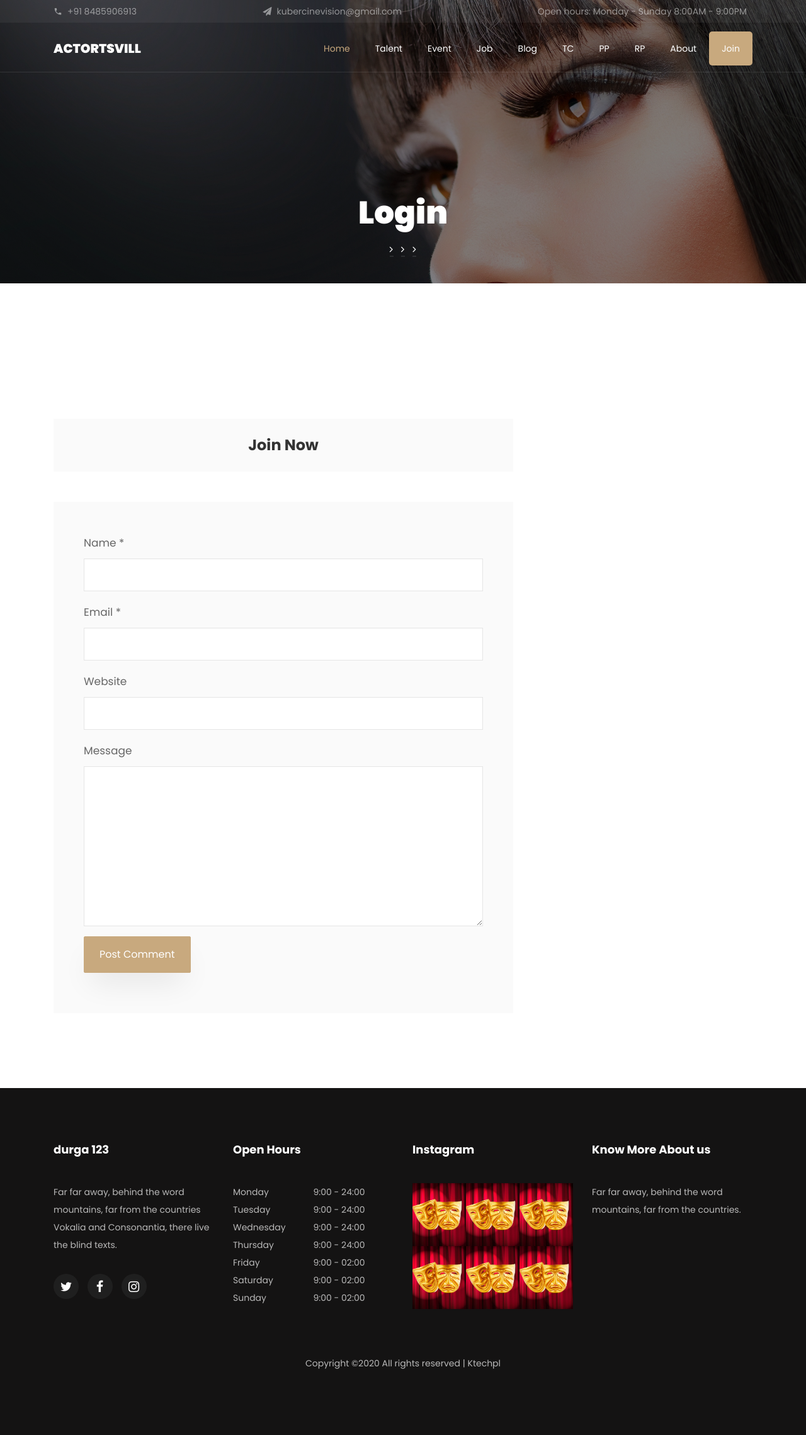
After one commit to kriyes/act2, a Django app: page /users/login/ in a window 1280 px wide. The commit adds this page. Shown: the whole page at 63% size. Run offline with Django 3.2, Linux system fonts and the light colour scheme; some libraries are stand-ins or nearby versions; some web fonts are replaced.

Commit message:
updated durga html & add login and logout

```diff
--- a/templates/account/durga.html
+++ b/templates/account/durga.html
@@ -2,28 +2,20 @@
 <!DOCTYPE html>
 <html lang="en">
   <head>
-    <title>ActorsVill :  Best123.3 </title>
+    <title>ActorsVill :  Best v1.3.4 </title>
     <meta charset="utf-8">
-    <meta name="viewport" content="width=device-width, initial-scale=1, shrink-to-fit=no">
-
+    <meta name="viewport" content="width=device-width, initial-scale=1, shrink-to-fit=yes">
     <link href="https://fonts.googleapis.com/css?family=Poppins:100,200,300,400,500,600,700,800,900" rel="stylesheet">
     <link href="https://fonts.googleapis.com/css?family=Great+Vibes&display=swap" rel="stylesheet">
-
     <link rel="stylesheet" href="{% static "css/open-iconic-bootstrap.min.css" %}">
     <link rel="stylesheet" href="{% static "css/animate.css" %}">
-
     <link rel="stylesheet" href="{% static "css/owl.carousel.min.css"%}">
     <link rel="stylesheet" href="{% static "css/owl.theme.default.min.css" %}">
     <link rel="stylesheet" href="{% static "css/magnific-popup.css" %}">
-
     <link rel="stylesheet" href="{% static "css/aos.css" %}">
-
     <link rel="stylesheet" href="{% static "css/ionicons.min.css" %}">
-
     <link rel="stylesheet" href="{% static "css/bootstrap-datepicker.css" %}">
     <link rel="stylesheet" href="{% static "css/jquery.timepicker.css" %}">
-
-
     <link rel="stylesheet" href="{% static "css/flaticon.css" %}">
     <link rel="stylesheet" href="{% static "css/icomoon.css" %}">
     <link rel="stylesheet" href="{% static "css/style.css" %}">
@@ -61,15 +53,15 @@
 	        <ul class="navbar-nav ml-auto">
 	        	<li class="nav-item active"><a href="/" class="nav-link">Home</a></li>
             <li class="nav-item"><a href="/talent/" class="nav-link">Talent</a></li>
-            <li class="nav-item"><a href="/event/" class="nav-link">Event</a></li>
-            <li class="nav-item"><a href="/job/" class="nav-link">Job</a></li>
+            <li class="nav-item"><a href="/events/" class="nav-link">Event</a></li>
+            <li class="nav-item"><a href="/jobs/" class="nav-link">Job</a></li>
             <li class="nav-item"><a href="/blog/" class="nav-link">Blog</a></li>
-            {% comment %} <li class="nav-item"><a href="/talent_details/" class="nav-link">Talent Details</a></li> {% endcomment %}
+
             <li class="nav-item"><a href="/tc/" class="nav-link">TC</a></li>
             <li class="nav-item"><a href="/pp/" class="nav-link">PP</a></li>
             <li class="nav-item"><a href="/rp/" class="nav-link">RP</a></li>
-	        	<li class="nav-item"><a href="/about/" class="nav-link">About</a></li>
-	        	<li class="nav-item cta"><a href="/TT/" class="nav-link">TICK</a></li>
+                <li class="nav-item"><a href="/about/" class="nav-link">About</a></li>
+	        	<li class="nav-item cta"><a href="/users/register/" class="nav-link">Join</a></li>
 	        </ul>
 	      </div>
 	    </div>
--- /dev/null
+++ b/templates/users/login.html
@@ -0,0 +1,71 @@
+{% extends 'account/durga.html' %}
+{% load static %}
+
+{% block content %}
+
+    <section class="hero-wrap hero-wrap-2" style="background-image: url({% static 'images/bg_3.jpg' %});" data-stellar-background-ratio="0.5">
+      <div class="overlay"></div>
+      <div class="container">
+        <div class="row no-gutters slider-text align-items-end justify-content-center">
+          <div class="col-md-9 ftco-animate text-center mb-4">
+            <h1 class="mb-2 bread">Login</h1>
+            <p class="breadcrumbs"><span class="mr-2"><a href="index.html"> <i class="ion-ios-arrow-forward"></i></a></span> <span class="mr-2"><a href="blog.html"><i class="ion-ios-arrow-forward"></i></a></span> <span><i class="ion-ios-arrow-forward"></i></span></p>
+          </div>
+        </div>
+      </div>
+    </section>
+    <section class="ftco-section">
+			<div class="container">
+				<div class="row">
+                      <div class="col-lg-8 ftco-animate">
+                            <div class="comment-form-wrap pt-5">
+                                {% csrf_token %}
+<!--                                {{ form.as_table }}-->
+<!--                                {{ form.as_p}}-->
+                                    <div class="comment-form-wrap pt-5">
+                                    <h3 class="mb-5 h4 font-weight-bold p-4 bg-light" style="text-align:center">Join Now</h3>
+                                    <form action="#" class="p-4 p-md-5 bg-light">
+
+                                      <div class="form-group">
+                                        <label for="name">Name *</label>
+                                        <input type="text" class="form-control" id="name">
+                                      </div>
+
+                                      <div class="form-group">
+                                        <label for="email">Email *</label>
+                                        <input type="email" class="form-control" id="email">
+                                      </div>
+
+                                      <div class="form-group">
+                                        <label for="website">Website</label>
+                                        <input type="url" class="form-control" id="website">
+                                      </div>
+
+                                        <div class="form-group">
+                                        <label for="message">Message</label>
+                                        <textarea name="" id="message" cols="30" rows="10" class="form-control"></textarea>
+                                      </div>
+                                      <div class="form-group">
+                                        <input type="submit" value="Post Comment" class="btn py-3 px-4 btn-primary">
+                                      </div>
+
+                </form>
+              </div>
+            </div>
+          </div>
+
+                                </form>
+                              </div>
+                        </div>
+                </div>
+            </div>
+
+		</section>
+
+
+
+
+
+
+
+{% endblock content %}
--- a/users/urls.py
+++ b/users/urls.py
@@ -3,9 +3,12 @@ from django.urls import path
 
 from .views import *
 
-app_name = "users"
+app_name="users"
 
 urlpatterns = [
-    path('register/', RegisterView.as_view(), name="register"),
+    path('register/',RegisterView.as_view(),name="register"),
+    path('login/',UserLoginView.as_view(),name="login"),
+    path('logout/',UserLogoutView.as_view(),name="logout"),
+
 
 ]
--- a/users/views.py
+++ b/users/views.py
@@ -1,10 +1,21 @@
+from django.contrib.auth.views import LoginView, LogoutView
+from django.shortcuts import render
+
 # Create your views here.
 from django.views.generic import CreateView
+from .forms import RegisterForm
 
-from .forms import RegisterForm
 
 
 class RegisterView(CreateView):
     template_name = 'users/register.html'
     form_class = RegisterForm
     success_url = '/'
+
+
+class UserLoginView(LoginView):
+    template_name = 'users/login.html'
+
+
+class UserLogoutView(LogoutView):
+    template_name = 'users/logout.html'
```
Also changed, not shown: templates/users/logout.html (added, +71 -0 lines).
